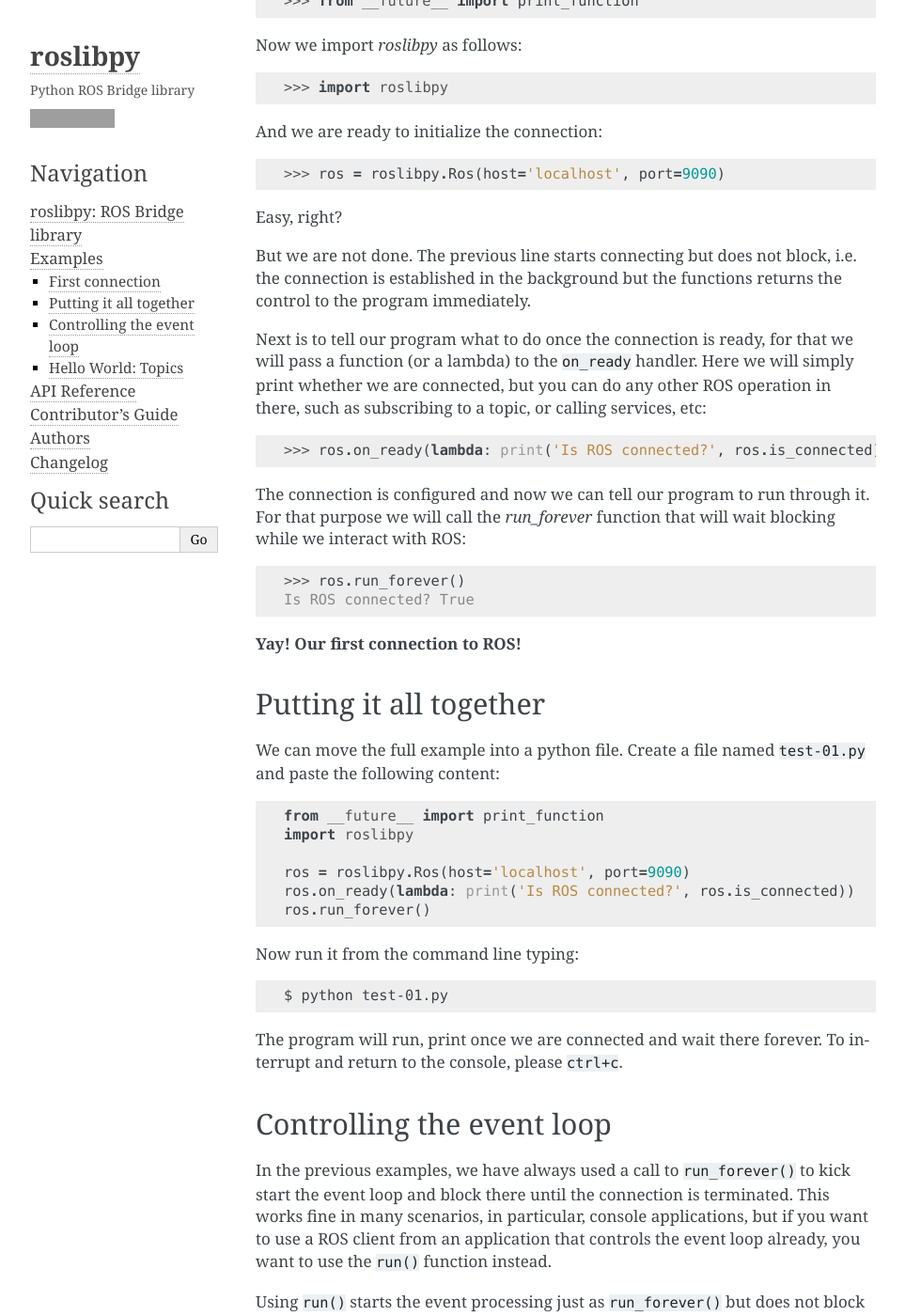
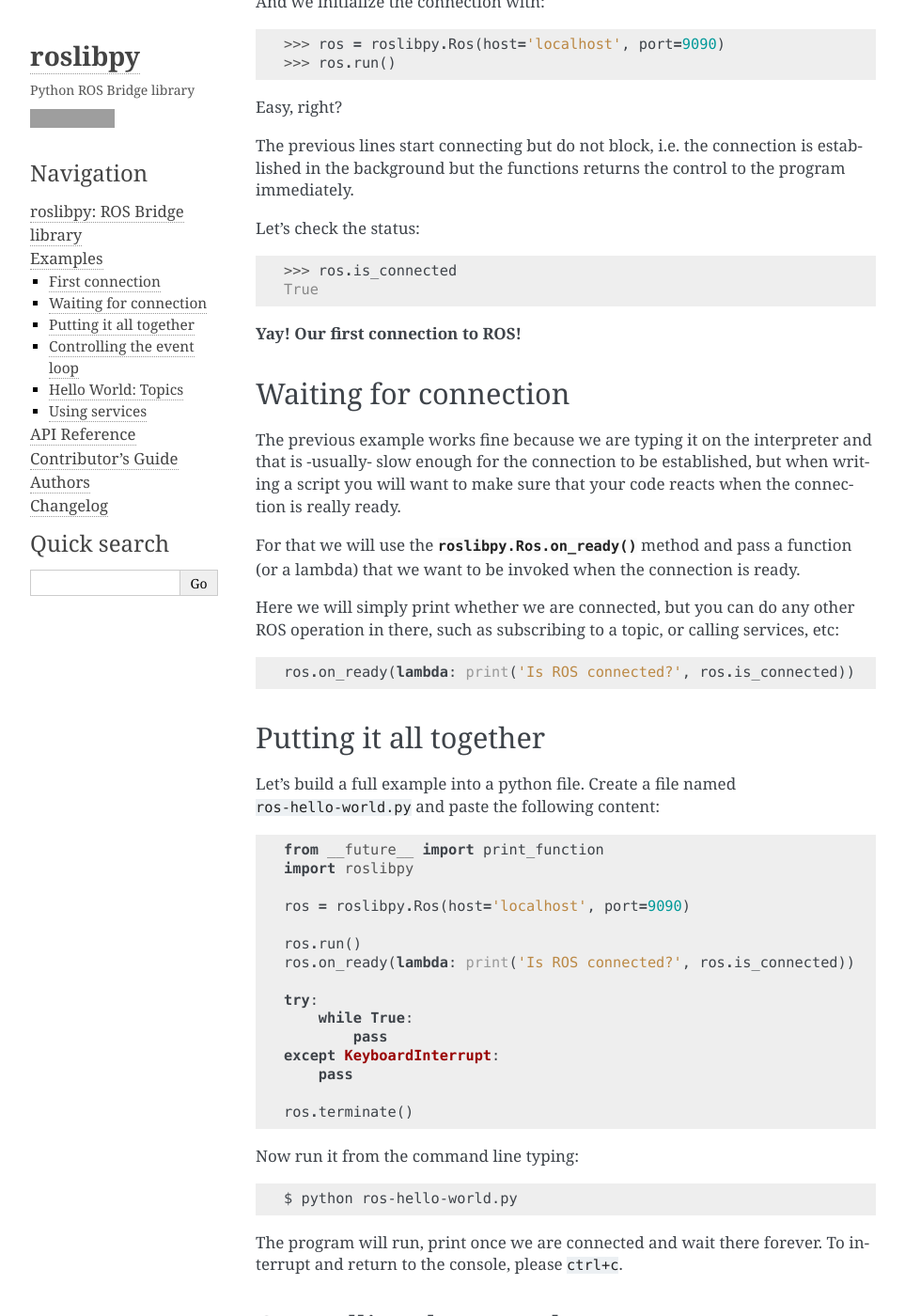
Before and after one commit to gramaziokohler/roslibpy, a Sphinx documentation site: the page built from docs/examples.rst, in a window 1280 px wide and 1400 px high, scrolled down 457 px. Shown: the whole window at 94% size, without its empty margins (148-1111 px from the left). Built offline with Sphinx 7.4.7, drawn with Linux system fonts in a browser that asks for light colours; some of the changed text lies outside the part shown; grey boxes are pictures that could not be loaded.

Commit message:
Change main example to use `run` and add simple service caller example

```diff
--- a/docs/examples.rst
+++ b/docs/examples.rst
@@ -12,58 +12,57 @@
 First connection
 ----------------
 
-From a python interpreter, run the following lines one by one.
-If you are on Python 2.x, the first import should be the `print_function`
-from the future (on Python 3.x you can skip this line)::
-
-    >>> from __future__ import print_function
-
-Now we import `roslibpy` as follows::
+We start importing ``roslibpy`` as follows::
 
     >>> import roslibpy
 
-And we are ready to initialize the connection::
+And we initialize the connection with::
 
     >>> ros = roslibpy.Ros(host='localhost', port=9090)
+    >>> ros.run()
 
 Easy, right?
 
-But we are not done. The previous line starts connecting but does not block, i.e.
-the connection is established in the background but the functions returns the
-control to the program immediately.
+The previous lines start connecting but do not block, i.e. the connection is
+established in the background but the functions returns the control to the
+program immediately.
 
-Next is to tell our program what to do once the connection is ready, for that
-we will pass a function (or a lambda) to the ``on_ready`` handler. Here we will
-simply print whether we are connected, but you can do any other ROS operation
-in there, such as subscribing to a topic, or calling services, etc::
+Let's check the status::
 
-    >>> ros.on_ready(lambda: print('Is ROS connected?', ros.is_connected))
-
-The connection is configured and now we can tell our program to run through it.
-For that purpose we will call the `run_forever` function
-that will wait blocking while we interact with ROS::
-
-    >>> ros.run_forever()
-    Is ROS connected? True
+    >>> ros.is_connected
+    True
 
 **Yay! Our first connection to ROS!**
+
+Waiting for connection
+----------------------
+
+The previous example works fine because we are typing it on the interpreter and
+that is -usually- slow enough for the connection to be established, but
+when writing a script you will want to make sure that your code reacts
+when the connection is really ready.
+
+For that we will use the :meth:`roslibpy.Ros.on_ready` method and pass a function
+(or a lambda) that we want to be invoked when the connection is ready.
+
+Here we will simply print whether we are connected, but you can do any
+other ROS operation in there, such as subscribing to a topic,
+or calling services, etc::
+
+    ros.on_ready(lambda: print('Is ROS connected?', ros.is_connected))
 
 Putting it all together
 -----------------------
 
-We can move the full example into a python file. Create a file named ``test-01.py``
-and paste the following content::
+Let's build a full example into a python file. Create a file named
+``ros-hello-world.py`` and paste the following content:
 
-    from __future__ import print_function
-    import roslibpy
-
-    ros = roslibpy.Ros(host='localhost', port=9090)
-    ros.on_ready(lambda: print('Is ROS connected?', ros.is_connected))
-    ros.run_forever()
+.. literalinclude :: files/ros-hello-world.py
+   :language: python
 
 Now run it from the command line typing::
 
-    $ python test-01.py
+    $ python ros-hello-world.py
 
 The program will run, print once we are connected and wait there forever.
 To interrupt and return to the console, please ``ctrl+c``.
@@ -71,14 +70,21 @@
 Controlling the event loop
 --------------------------
 
-In the previous examples, we have always used a call to ``run_forever()``
-to kick start the event loop and block there until the connection is terminated.
-This works fine in many scenarios, in particular, console applications, but
-if you want to use a ROS client from an application that controls the event
-loop already, you want to use the ``run()`` function instead.
+In the previous examples, we started the ROS connection with a call to ``run()``,
+but sometimes we want to let ``roslibpy`` take care of the main
+event loop. In those cases, it is easier to call ``run_forever()`` instead.
 
-Using ``run()`` starts the event processing just as ``run_forever()`` but
-does not block the calling thread.
+The following snippet shows the same connection example above but
+using ``run_forever()``:
+
+.. literalinclude :: files/ros-hello-world-run-forever.py
+   :language: python
+
+.. note::
+
+    The difference between ``run()`` and ``run_forever()`` is that the former
+    starts the event processing in a separate thread, while the latter
+    blocks the calling thread.
 
 Hello World: Topics
 -------------------
@@ -97,6 +103,8 @@
 .. literalinclude :: files/ros-hello-world-talker.py
    :language: python
 
+* :download:`ros-hello-world-talker.py <files/ros-hello-world-talker.py>`
+
 Writing the listener node
 ^^^^^^^^^^^^^^^^^^^^^^^^^
 
@@ -104,6 +112,8 @@
 
 .. literalinclude :: files/ros-hello-world-listener.py
    :language: python
+
+* :download:`ros-hello-world-listener.py <files/ros-hello-world-listener.py>`
 
 Running the example
 ^^^^^^^^^^^^^^^^^^^
@@ -126,3 +136,17 @@
 
     It is not relevant where the files are located. They can be in different
     folders or even in different computers as long as the ROS master is the same.
+
+
+Using services
+--------------
+
+Another way for nodes to communicate between each other is through ROS Services.
+
+Services require the definition of request and response types so the following
+example shows how to use an existing service called ``get_loggers``:
+
+.. literalinclude :: files/ros-service-caller.py
+   :language: python
+
+* :download:`ros-service-caller.py <files/ros-service-caller.py>`
--- /dev/null
+++ b/docs/files/ros-hello-world-run-forever.py
@@ -0,0 +1,6 @@
+from __future__ import print_function
+import roslibpy
+
+ros = roslibpy.Ros(host='localhost', port=9090)
+ros.on_ready(lambda: print('Is ROS connected?', ros.is_connected))
+ros.run_forever()
--- /dev/null
+++ b/docs/files/ros-hello-world.py
@@ -0,0 +1,15 @@
+from __future__ import print_function
+import roslibpy
+
+ros = roslibpy.Ros(host='localhost', port=9090)
+
+ros.run()
+ros.on_ready(lambda: print('Is ROS connected?', ros.is_connected))
+
+try:
+    while True:
+        pass
+except KeyboardInterrupt:
+    pass
+
+ros.terminate()
--- /dev/null
+++ b/docs/files/ros-service-caller.py
@@ -0,0 +1,30 @@
+import roslibpy
+
+client = roslibpy.Ros(host='localhost', port=9090)
+client.run()
+client.on_ready(lambda: call_service())
+
+service = roslibpy.Service(client, '/rosout/get_loggers', 'roscpp/GetLoggers')
+
+
+def call_service():
+    print('Calling service')
+    request = roslibpy.ServiceRequest()
+    service.call(request, success_callback, error_callback)
+
+
+def success_callback(result):
+    print('Service response: ', result['loggers'])
+
+
+def error_callback(result):
+    print('Something went wrong')
+
+
+try:
+    while True:
+        pass
+except KeyboardInterrupt:
+    pass
+
+client.terminate()
```
